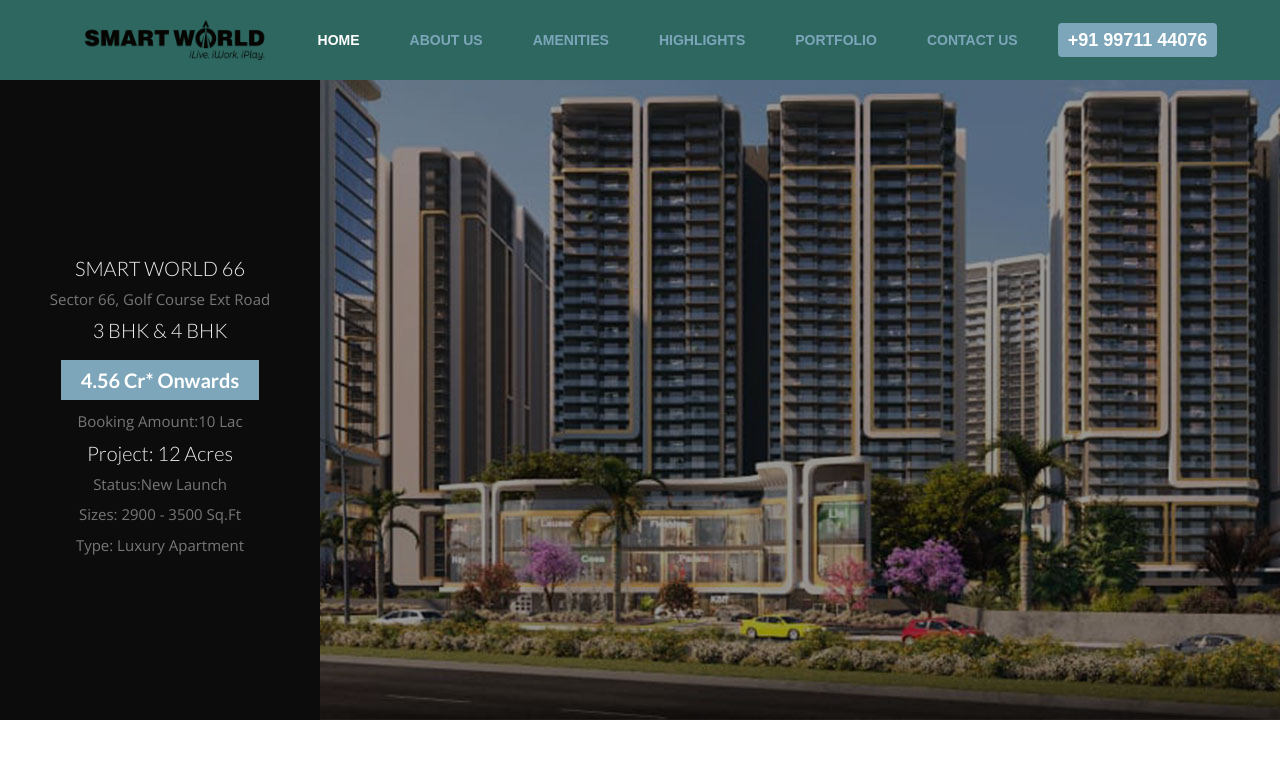
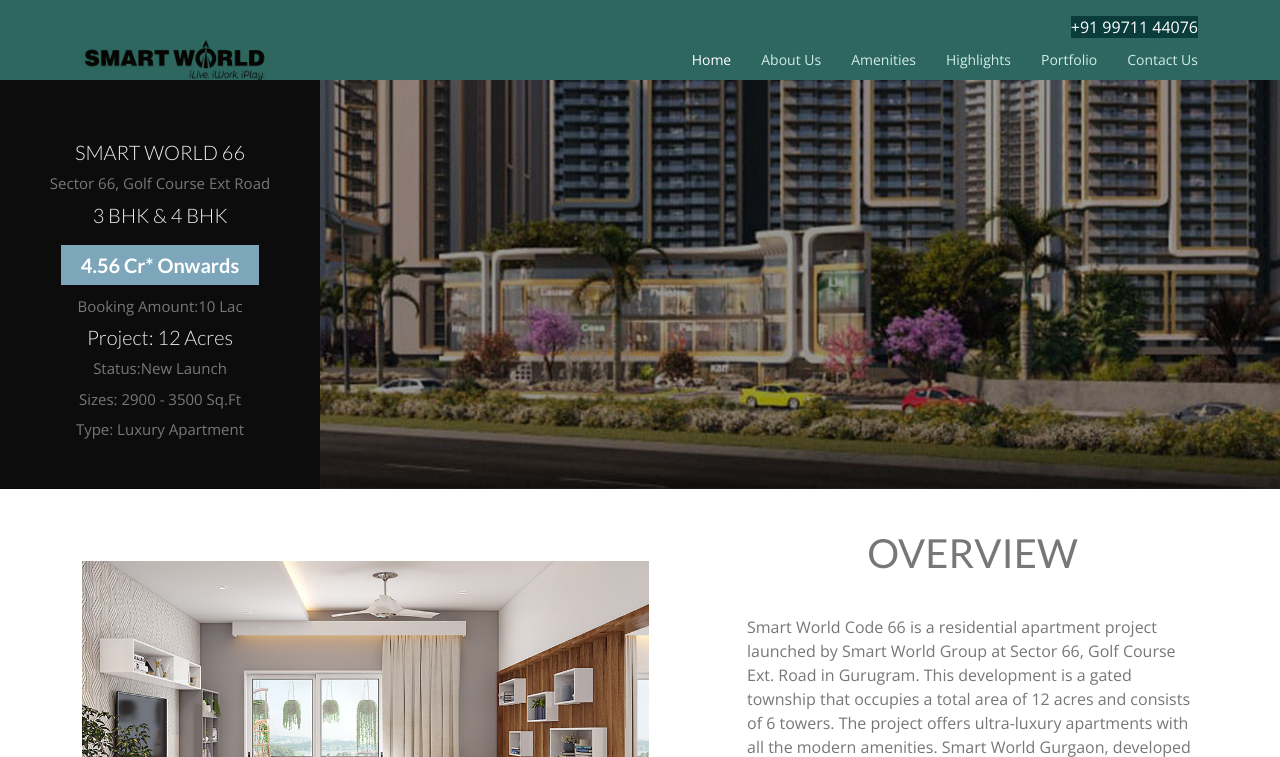
Before and after one commit to Jugnupapa/smartworld66, a website: page index.html in a window 1280 px wide. Shown: the top 757 px of the page. Drawn offline with nearby package versions, Linux system fonts and the light colour scheme.

Commit message:
navbar fix

```diff
--- a/assets/css/style.css
+++ b/assets/css/style.css
@@ -351,7 +351,6 @@
   position: absolute;
   top: 55px;
   right: 15px;
-  bottom: 15px;
   left: 15px;
   padding: 10px 0;
   background-color: #fff;
@@ -389,6 +388,12 @@
   box-shadow: 0px 0px 30px rgba(127, 137, 161, 0.25);
 }
 
+/* CSS for active mobile navigation */
+.navbar-mobile-active {
+  display: block;
+}
+
+
 .navbar-mobile .dropdown ul li {
   min-width: 200px;
 }
@@ -409,6 +414,11 @@
 
 .navbar-mobile .dropdown>.dropdown-active {
   display: block;
+}
+
+.mobilenumber-section {
+  color: #fff; /* Text color for the mobile number */
+  text-align: right;
 }
 
 /*--------------------------------------------------------------
@@ -416,7 +426,7 @@
 --------------------------------------------------------------*/
 #hero {
   width: 100%;
-  height: 90vh;
+  height: 90%;
   background: url("../img/property/feature.jpg") bottom left;
   position: relative;
   margin-bottom: -80px;
--- a/assets/js/main.js
+++ b/assets/js/main.js
@@ -211,3 +211,15 @@
   });
 
 })()
+
+
+document.addEventListener('DOMContentLoaded', function() {
+  const mobileNavToggle = document.querySelector('.mobile-nav-toggle');
+  const navbar = document.querySelector('#navbar ul');
+  const mobileNumberSection = document.querySelector('.mobilenumber-section');
+
+  mobileNavToggle.addEventListener('click', function() {
+    navbar.classList.toggle('navbar-mobile-active');
+    mobileNumberSection.classList.toggle('active');
+  });
+});
--- a/index.html
+++ b/index.html
@@ -39,7 +39,14 @@
 <body>
 
   <!-- ======= Header ======= -->
-  <header id="header" class="fixed-top d-flex align-items-center">
+  <header id="header" class="fixed-top">
+    <div class="container">
+      <div class="mobilenumber-section">
+        <div class="mobilenumber">
+          <a href="tel:+919971144076" style="color: white; background-color: rgba(7, 56, 57, 0.9);">+91 99711 44076</a>
+        </div>
+      </div>
+    </div>
     <div class="container d-flex align-items-center">
 
       <div class="logo me-auto">
@@ -48,7 +55,7 @@
         <!-- <a href="index.html"><img src="assets/img/logo.png" alt="" class="img-fluid"></a>-->
       </div>
 
-      <nav id="navbar" class="navbar menu">
+      <nav id="navbar" class="navbar">
         <ul>
           <li><a class="nav-link scrollto active" href="#hero">Home</a></li>
           <li><a class="nav-link scrollto" href="#about">About Us</a></li>
@@ -56,7 +63,6 @@
           <li><a class="nav-link scrollto" href="#highlights">Highlights</a></li>
           <li><a class="nav-link scrollto" href="#portfolio">Portfolio</a></li>
           <li><a class="nav-link scrollto" href="#contact">Contact Us</a></li>
-          <li class="mobilenumber"><a href="tel:+919971144076">+91 99711 44076</a></li>
         </ul>
         <i class="bi bi-list mobile-nav-toggle"></i>
       </nav><!-- .navbar -->
@@ -87,7 +93,7 @@
       <div class="container">
 
         <div class="row">
-          <div class="col-lg-7 order-1 order-lg-2">
+          <div class="col-lg-7">
             <img src="assets/img/property/banner2.jpg" class="img-fluid" alt="">
           </div>
           <div class="col-lg-5 pt-4 pt-lg-0 order-2 order-lg-1">
```
Lines whose indentation alone changed are shown as unchanged.
